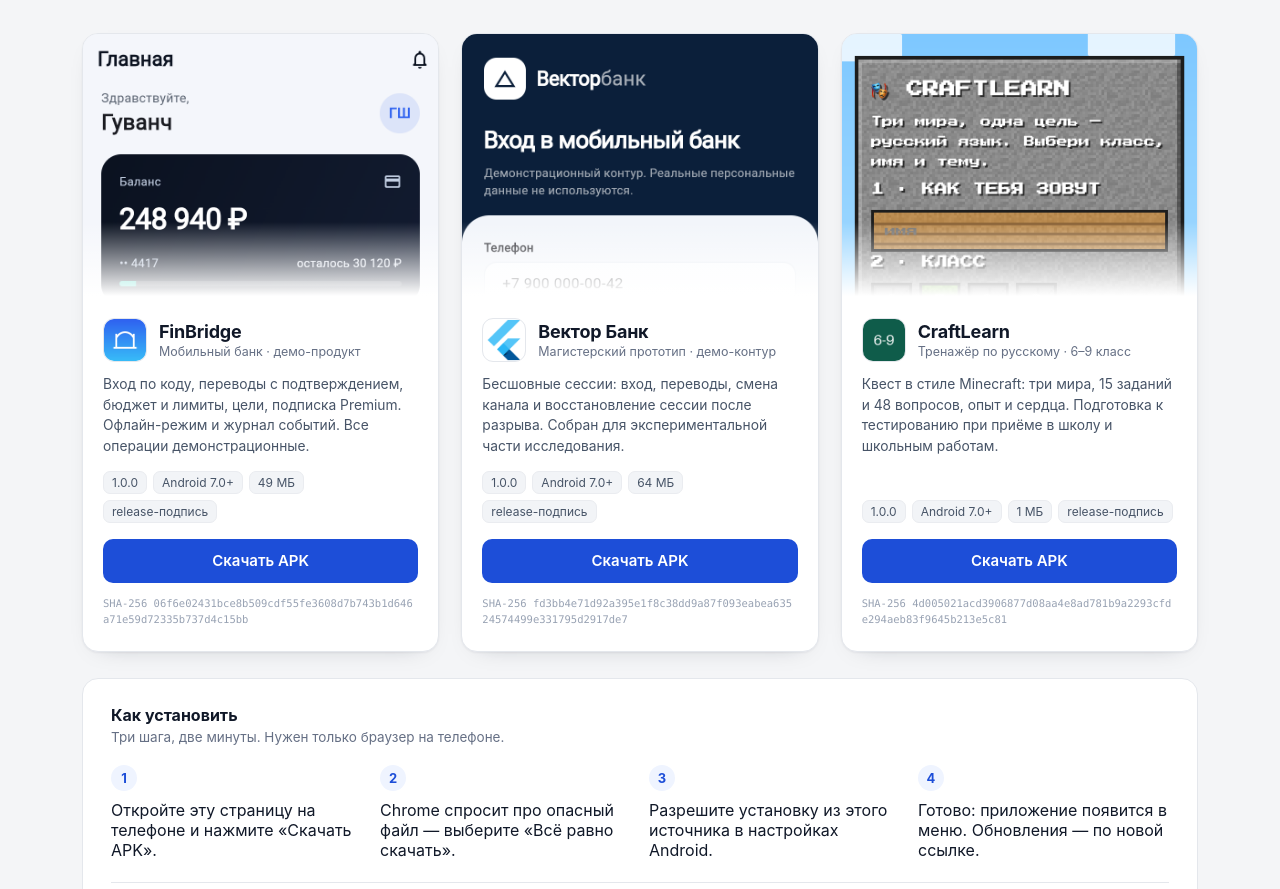
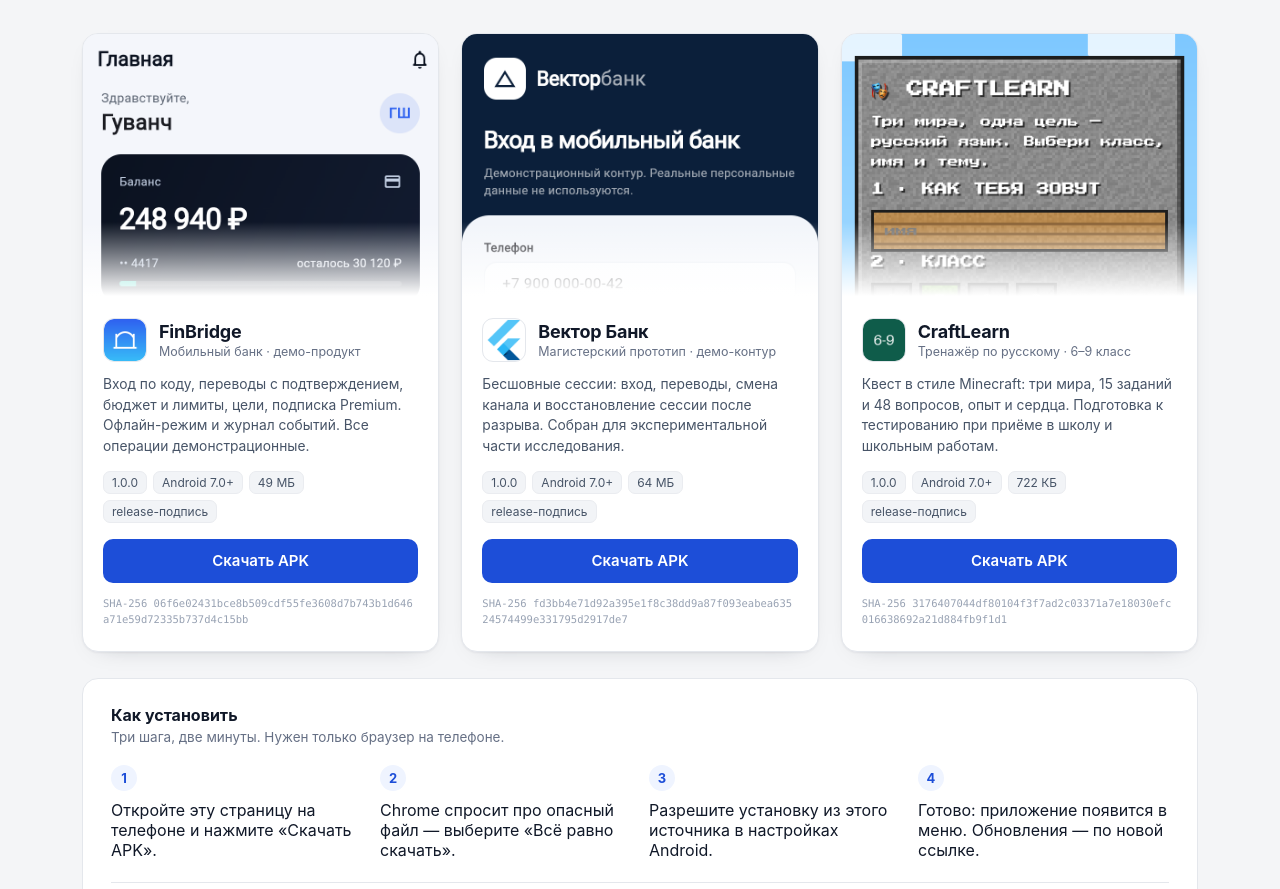
Before and after one commit to mospoliteh2627-alt/apps, a plain HTML site: page index.html in a window 1280 px wide. Shown: the part 211-1100 px from the top of the page. Drawn offline with Linux system fonts and the light colour scheme.

Commit message:
CraftLearn: релизная сборка, новый SHA-256

```diff
--- a/index.html
+++ b/index.html
@@ -159,10 +159,10 @@
         </div>
         <p class="desc">Квест в стиле Minecraft: три мира, 15 заданий и 48 вопросов, опыт и сердца. Подготовка к тестированию при приёме в школу и школьным работам.</p>
         <ul class="meta">
-          <li>1.0.0</li><li>Android 7.0+</li><li>1 МБ</li><li>release-подпись</li>
+          <li>1.0.0</li><li>Android 7.0+</li><li>722 КБ</li><li>release-подпись</li>
         </ul>
         <a class="btn" href="https://github.com/mospoliteh2627-alt/apps/releases/latest/download/CraftLearn-1.0.0.apk" download>Скачать APK</a>
-        <div class="sha">SHA-256 4d005021acd3906877d08aa4e8ad781b9a2293cfde294aeb83f9645b213e5c81</div>
+        <div class="sha">SHA-256 3176407044df80104f3f7ad2c03371a7e18030efc016638692a21d884fb9f1d1</div>
       </div>
     </article>
 
```
